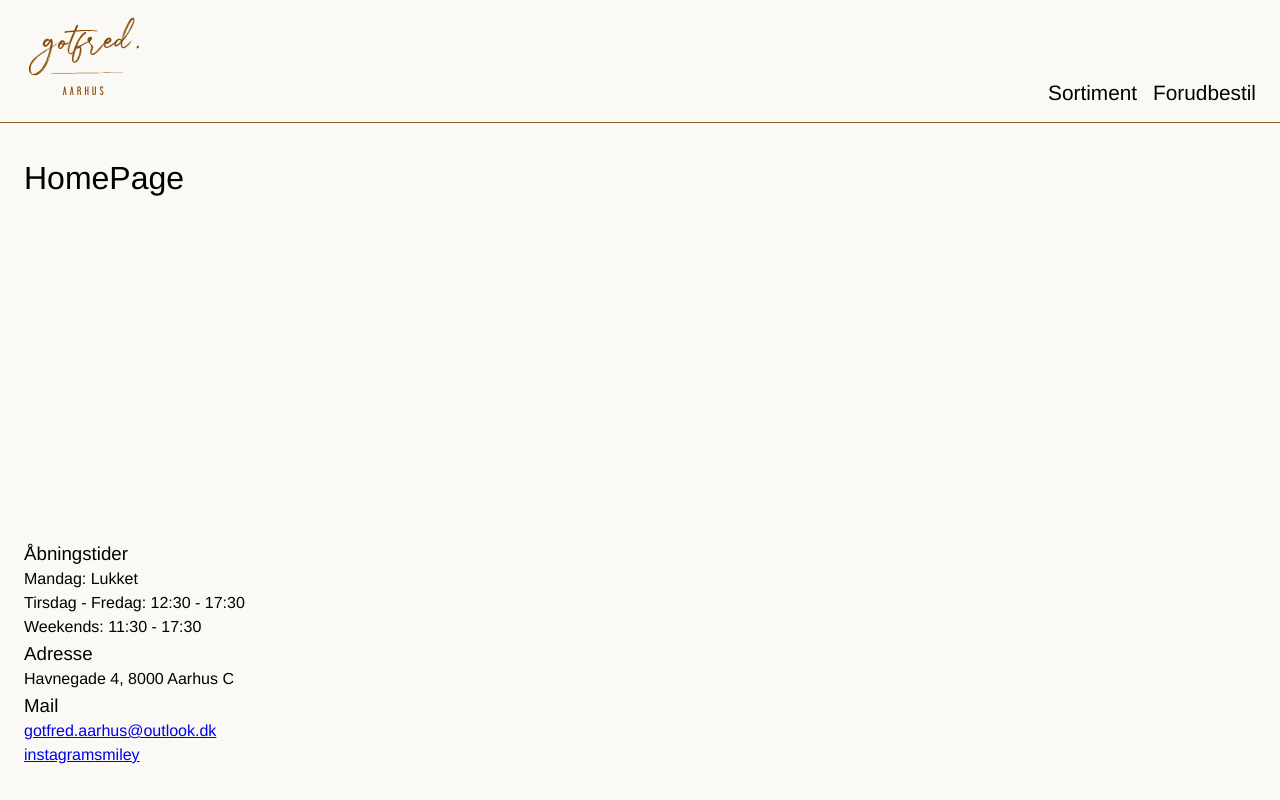
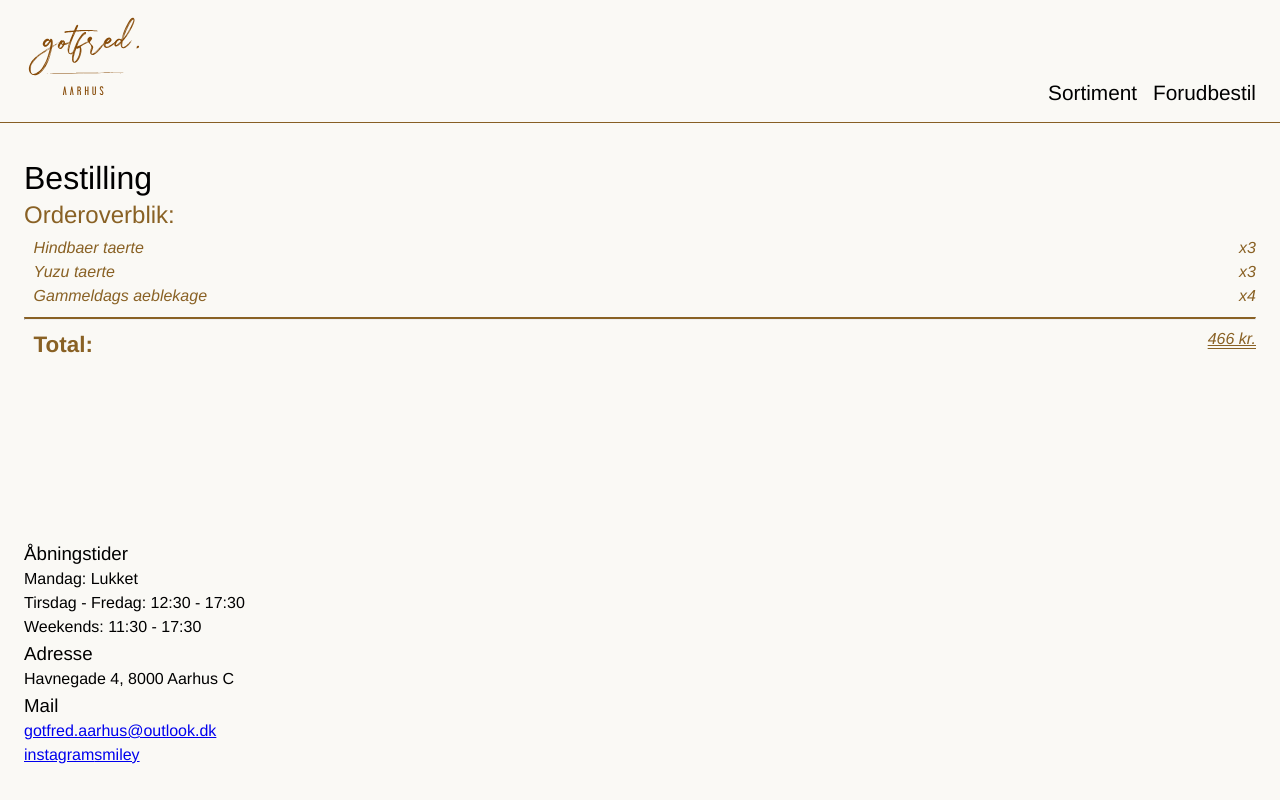
Before and after one commit to Booflame/gotfred, a React (Create React App) app: page /Confirm in a window 1280 px wide. Before the commit this address led to /. Built offline with nearby package versions, Linux system fonts and the light colour scheme; a web font is replaced by a local one.

Commit message:
orderbekræftelse

```diff
--- a/src/App.js
+++ b/src/App.js
@@ -8,6 +8,7 @@ import CakesPage from "./Pages/CakesPage";
 import DrinksPage from "./Pages/DrinksPage";
 import VendorsPage from "./Pages/VendorsPage";
 import OrderPage from "./Pages/OrderPage";
+import ConfirmPage from "./Pages/ConfirmPage";
 import CheckoutPage from "./Pages/CheckoutPage";
 
 export default function App() {
@@ -22,6 +23,7 @@ export default function App() {
                     <Route path="/Drinks" element={<DrinksPage />} />
                     <Route path="/Vendors" element={<VendorsPage />} />
                     <Route path="/Order" element={<OrderPage />} />
+                    <Route path="/Confirm" element={<ConfirmPage />} />
                     <Route path="/Checkout" element={<CheckoutPage />} />
                     <Route path="*" element={<Navigate to="/" />} />
                 </Routes>
--- a/src/Components/OrderItem.js
+++ b/src/Components/OrderItem.js
@@ -28,9 +28,9 @@ export default function Orderitem (props){
                 <div className="order-item-content">
                     <h3>{props.name}</h3>
                     <div className="order-item-amount">
-                        <button type="button" onClick={() => {adjustCount(-1); props.clickEvent()}}>-</button>
+                        <button type="button" onClick={(e) => {adjustCount(-1); props.clickEvent(e)}}>-</button>
                         <span>{count}</span>
-                        <button type="button" onClick={() => {adjustCount(+1); props.clickEvent()}}>+</button>
+                        <button type="button" onClick={(e) => {adjustCount(+1); props.clickEvent(e)}}>+</button>
                     </div>
                 </div>
             </div>
--- /dev/null
+++ b/src/Pages/ConfirmPage.js
@@ -0,0 +1,30 @@
+export default function ConfirmPage() {
+
+    return(
+        <>
+            <div className="wrapper">
+                <h1>Bestilling</h1>
+                <section className="order-overview-section">
+                    <h2>Orderoverblik:</h2>
+                    <div className="order-overview-container">
+                        <p>Hindbaer taerte</p>
+                        <span>x3</span>
+                    </div>
+                    <div className="order-overview-container">
+                        <p>Yuzu taerte</p>
+                        <span>x3</span>
+                    </div>
+                    <div className="order-overview-container">
+                        <p>Gammeldags aeblekage</p>
+                        <span>x4</span>
+                    </div>
+                    <hr />
+                    <div className="order-overview-total">
+                        <h3>Total:</h3>
+                        <p>466 kr.</p>
+                    </div>
+                </section>
+            </div>
+        </>
+    )
+}
--- a/src/Pages/OrderPage.js
+++ b/src/Pages/OrderPage.js
@@ -1,8 +1,10 @@
 import { useEffect, useState } from "react"
+import { useNavigate } from "react-router-dom";
 import Orderitem from "../Components/OrderItem";
 
 export default function OrderPage() {
 
+    const navigate = useNavigate();
     const maxAmount = 10;
     const [items, setItems] = useState([]);
     const [petiteItems, setPetiteItems] = useState([]);
@@ -14,7 +16,6 @@ export default function OrderPage() {
             const res = await fetch(url);
             const data = await res.json();
 
-            // console.log(data)
             const itemData = data.filter(e => !e.acf.cake_type.includes("petite"))
             const petiteItemData = data.filter(e => e.acf.cake_type.includes("petitemix-group"))
 
@@ -23,16 +24,29 @@ export default function OrderPage() {
         }
         getData();
 
-        // console.log(amount)
+        console.log(amount)
     }, [amount]);
 
-    function handleclick() {
+    function handleclick(e) {
+
+        const quantity = e.target.parentElement.children[1].textContent;
+        const item = e.target.parentElement.parentElement.children[0].textContent;
+
         setAmount(
             {
-                name: "knud",
-                amount: 23
+                name: item,
+                amount: quantity
             }
         )
+    }
+    function handleSubmit(e) {
+        e.preventDefault();
+        console.log("submit")
+        navigate("/Confirm", {
+            state: {
+                amount: 2
+            }
+        })
     }
 
     return(
@@ -54,9 +68,9 @@ export default function OrderPage() {
                     <p>
                         Ved bestilling over 30 styk eller ved bestilling til større arrangementer, kontakt os venligt per mail på <a href="mailto:gotfred.aarhus@outlook.dk">gotfred.aarhus@outlook.dk</a>
                     </p>
-
                 </section>
-                <form className="pick-cake-container">
+                <form onSubmit={handleSubmit} className="">
+                    <section className="pick-cake-container">
                         <h2>1. Vælg dine kager</h2>
                         {items.map((item, index) => (
                             <Orderitem name={item.acf.name} image={item.acf.image} max={maxAmount} key={index} clickEvent={(e) => handleclick(e)}/>
@@ -64,28 +78,37 @@ export default function OrderPage() {
                         {petiteItems.map((item, index) => (
                             <Orderitem name={item.acf.name} image={item.acf.image} max={maxAmount} key={index} clickEvent={(e) => handleclick(e)}/>
                         ))}
-                </form>
+                    </section>
                     <section>
                         <h2>2. Vælg dato for afhenting</h2>
                         <input type="date"/>
                         <h3>Valgt afgentinsdato:</h3>
                         <p>dag måned år</p>
                     </section>
-                <section>
+                    <section className="order-overview-section">
                         <h2>Orderoverblik:</h2>
-                    <div>
+                        <div className="order-overview-container">
                             <p>Hindbaer taerte</p>
                             <span>x3</span>
                         </div>
-                    <div>
+                        <div className="order-overview-container">
                             <p>Yuzu taerte</p>
                             <span>x3</span>
                         </div>
-                    <div>
+                        <div className="order-overview-container">
                             <p>Gammeldags aeblekage</p>
                             <span>x4</span>
                         </div>
+                        <hr />
+                        <div className="order-overview-total">
+                            <h3>Total:</h3>
+                            <p>466 kr.</p>
+                        </div>
                     </section>
+                    <div className="order-button-container">
+                        <button className="order-button">Næste</button>
+                    </div>
+                </form>
             </div>
         </>
     )
--- a/src/css/style.css
+++ b/src/css/style.css
@@ -395,8 +395,8 @@ footer {
   -webkit-margin-after: 0.5rem;
           margin-block-end: 0.5rem;
 }
-.menu-item .menu-item-description {
-  margin-right: 0.5rem;
+.menu-item .menu-item-desc {
+  margin-inline: 0;
 }
 
 .order-list {
@@ -412,6 +412,8 @@ footer {
   display: flex;
   flex-direction: column;
   gap: 2rem;
+  -webkit-margin-after: 2rem;
+          margin-block-end: 2rem;
 }
 .pick-cake-container h2 {
   text-align: center;
@@ -424,6 +426,8 @@ footer {
 }
 .order-item-container h3 {
   text-align: center;
+  -webkit-margin-after: 0.4rem;
+          margin-block-end: 0.4rem;
 }
 .order-item-image {
   width: 120px;
@@ -439,6 +443,61 @@ footer {
   justify-content: center;
   align-items: center;
   gap: 0.5rem;
+}
+
+.order-overview-section {
+  color: var(--accent);
+}
+.order-overview-section h2 {
+  -webkit-margin-after: 0.4rem;
+          margin-block-end: 0.4rem;
+  line-height: 1.2;
+}
+.order-overview-section hr {
+  border-top: 2px solid var(--accent);
+}
+.order-overview-container {
+  display: flex;
+  justify-content: space-between;
+}
+.order-overview-container > * {
+  font-style: italic;
+}
+.order-overview-container p {
+  -webkit-padding-start: 0.6em;
+          padding-inline-start: 0.6em;
+}
+.order-overview-total {
+  display: flex;
+  justify-content: space-between;
+}
+.order-overview-total h3 {
+  font-size: 1.4rem;
+  font-weight: bold;
+  -webkit-padding-start: 0.6rem;
+          padding-inline-start: 0.6rem;
+}
+.order-overview-total p {
+  font-style: italic;
+  -webkit-text-decoration: underline double;
+          text-decoration: underline double;
+}
+
+.order-button {
+  font-size: 2.5rem;
+  font-weight: bolder;
+  border-radius: 3rem;
+  border: 2px solid var(--accent);
+  background-color: transparent;
+  color: var(--accent);
+  padding: 0.2rem 2.2rem;
+}
+.order-button-container {
+  display: flex;
+  justify-content: center;
+  align-items: center;
+  -webkit-margin-before: 1.4rem;
+          margin-block-start: 1.4rem;
 }
 
 form input, form textarea {
--- a/src/scss/layouts/_orders.scss
+++ b/src/scss/layouts/_orders.scss
@@ -12,6 +12,7 @@
     display: flex;
     flex-direction: column;
     gap: 2rem;
+    margin-block-end: 2rem;
 
     h2{
         text-align: center;
@@ -27,6 +28,7 @@
 
         h3{
             text-align: center;
+            margin-block-end: 0.4rem;
         }
     }
 
@@ -48,3 +50,63 @@
         gap: 0.5rem;
     }
 }
+
+.order-overview{
+
+    &-section{
+        color: var(--accent);
+
+        h2{
+            margin-block-end: .4rem;
+            line-height: 1.2;
+        }
+
+        hr{
+            border-top: 2px solid var(--accent);
+        }
+    }
+
+    &-container{
+        display: flex;
+        justify-content: space-between;
+
+        >*{
+            font-style: italic;
+        }
+        p{
+            padding-inline-start: .6em;
+        }
+    }
+
+    &-total{
+        display: flex;
+        justify-content: space-between;
+
+        h3{
+            font-size: 1.4rem;
+            font-weight: bold;
+            padding-inline-start: .6rem;
+        }
+
+        p{
+            font-style: italic;
+            text-decoration: underline double;
+        }
+    }
+}
+.order-button{
+    font-size: 2.5rem;
+    font-weight: bolder;
+    border-radius: 3rem;
+    border: 2px solid var(--accent);
+    background-color: transparent;
+    color: var(--accent);
+    padding: .2rem 2.2rem;
+
+    &-container{
+        display: flex;
+        justify-content: center;
+        align-items: center;
+        margin-block-start: 1.4rem;
+    }
+}
--- a/src/scss/layouts/_selection.scss
+++ b/src/scss/layouts/_selection.scss
@@ -115,7 +115,7 @@
         margin-block-end: 0.5rem;
     }
 
-    & &-description{
-        margin-right: .5rem;
+    & &-desc{
+        margin-inline: 0;
     }
 }
```
Also changed, not shown: src/css/style.min.css. Lines whose indentation alone changed are shown as unchanged.
